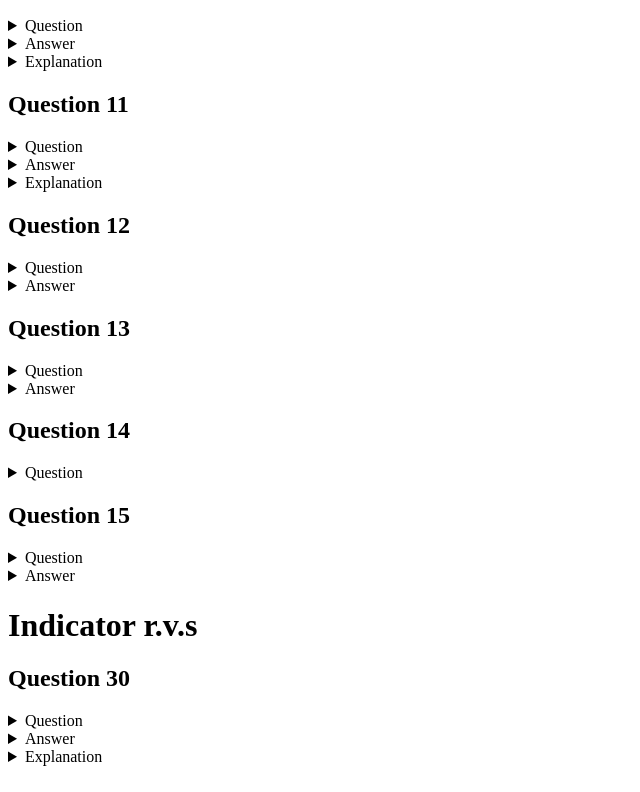
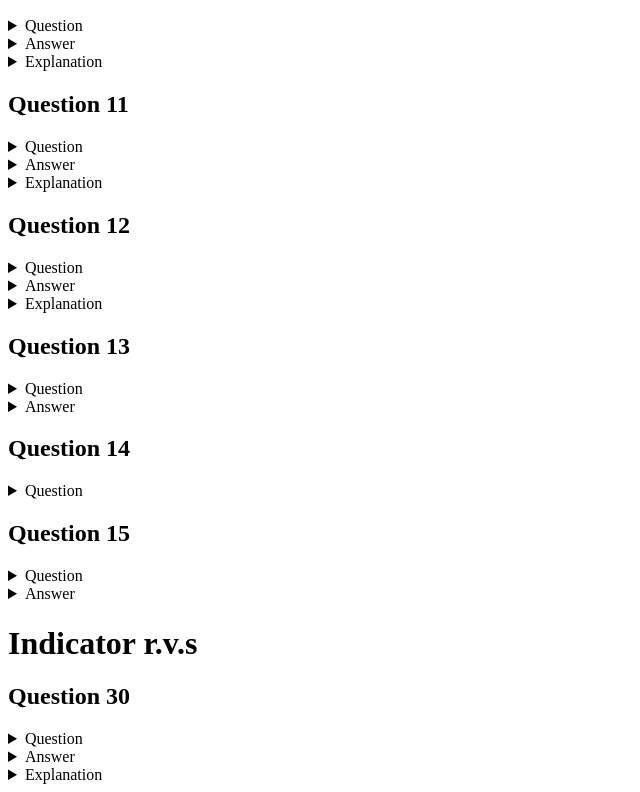
Before and after one commit to brianSalk/Introduction-to-Probability-by-Joseph-K.-Blitzstein-Jessica-Hwang-Answers, a plain HTML site: page chapter4.html in a window 1280 px wide. Shown: the part 1161-1953 px from the top of the page, without its empty margins (0-640 px from the left). Drawn offline with nearby package versions, Linux system fonts and the light colour scheme.

Commit message:
Answer and explain question 12

```diff
--- a/chapter4.html
+++ b/chapter4.html
@@ -413,7 +413,13 @@ P(X = k) for all integers k. Find E(X).
     <summary>Question</summary>
 </details>
 <details>
+    E(X) = 0
     <summary>Answer</summary>
+</details>
+<details>
+    If each positive value has the same probability as it's negative value, there is symmetry about \(0\).<br>
+    If there is symmatry about \(0\), then the mean will be \(0\).
+    <summary>Explanation</summary>
 </details>
 
 <h2>Question 13</h2>
```
